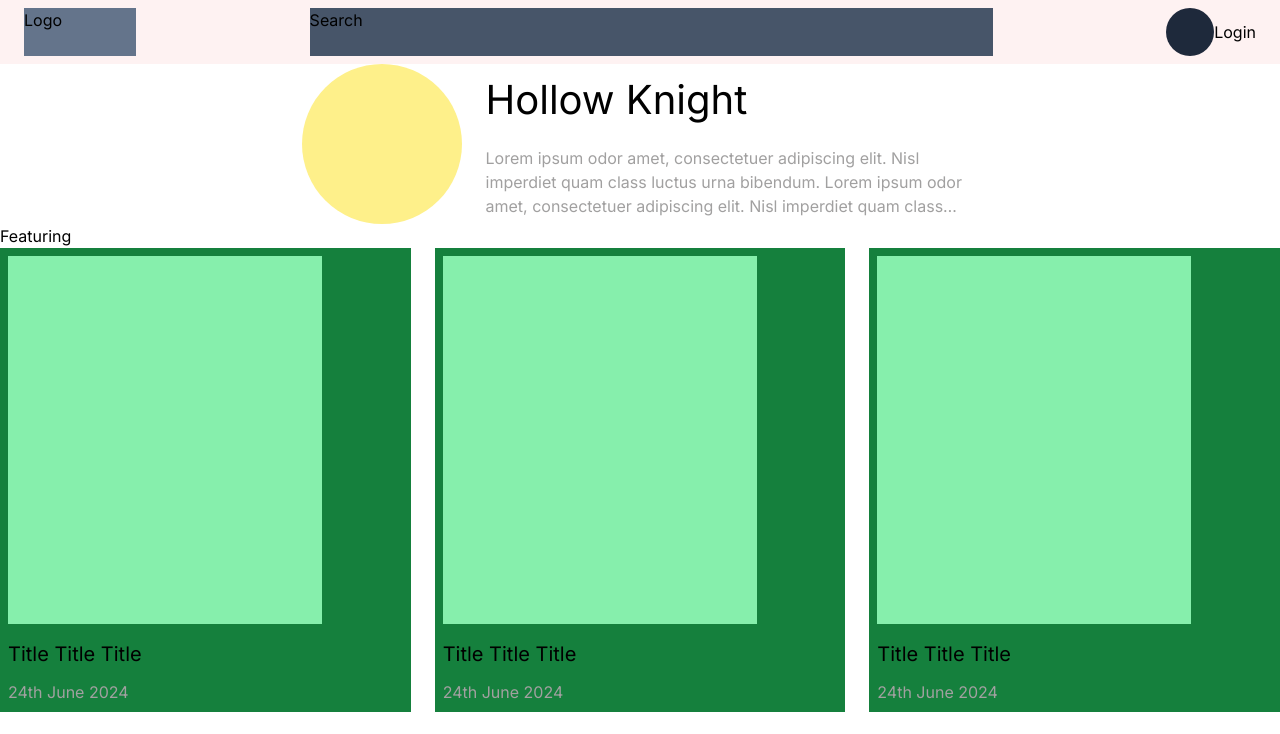
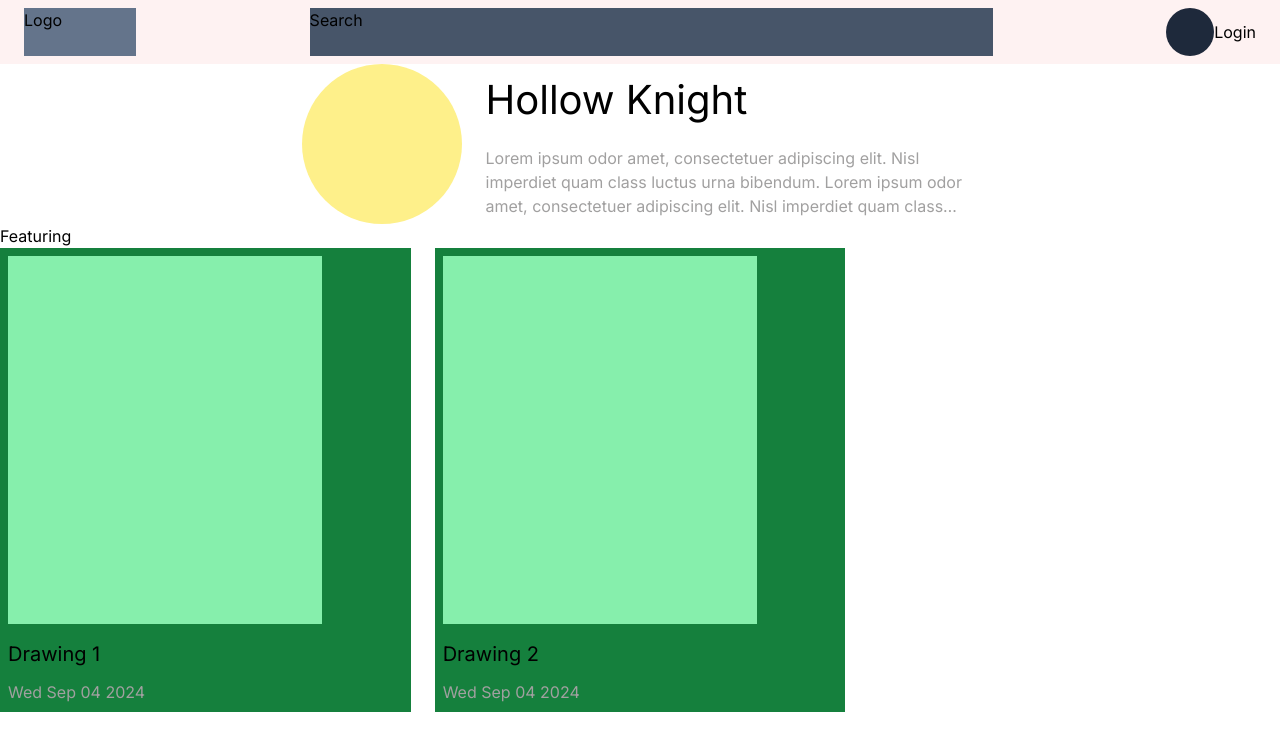
Before and after one commit to elynafock/soymilk, a Next.js app: page / in a window 1280 px wide. Shown: the top 734 px of the page. Built offline with nearby package versions, Linux system fonts and the light colour scheme.

Commit message:
map data

```diff
--- a/app/Masonry/Card.tsx
+++ b/app/Masonry/Card.tsx
@@ -1,17 +1,19 @@
 import React from "react";
+import { Post } from ".";
 
-const card = {
-  title: "Title Title Title",
-  date: "24th June 2024",
+type Props = {
+  post: Post;
 };
 
-const Card = () => {
+const Card = (props: Props) => {
   return (
     <div className="p-2 bg-green-700">
       <div className="w-[314px] h-[368px] bg-green-300"></div>
       <div className="w-[314px]">
-        <div className="text-xl pt-4 ">{card.title}</div>
-        <div className="text-base text-[#A1A0A0] pt-3 ">{card.date}</div>
+        <div className="text-xl pt-4 ">{props.post.title}</div>
+        <div className="text-base text-[#A1A0A0] pt-3 ">
+          {props.post.createdAt.toDateString()}
+        </div>
       </div>
     </div>
   );
--- a/app/Masonry/index.tsx
+++ b/app/Masonry/index.tsx
@@ -1,18 +1,48 @@
 import React from "react";
 import Card from "./Card";
 
-const index = () => {
+export type Post = {
+  id: string;
+  title: string;
+  img: {
+    url: string;
+    width: number;
+    height: number;
+  };
+  createdAt: Date;
+};
+
+const posts: Array<Post> = [
+  {
+    id: "1",
+    title: "Drawing 1",
+    img: {
+      url: "././public/hw6.png",
+      width: 314,
+      height: 368,
+    },
+    createdAt: new Date(2024, 8, 4),
+  },
+  {
+    id: "2",
+    title: "Drawing 2",
+    img: {
+      url: "././public/hw6.png",
+      width: 314,
+      height: 368,
+    },
+    createdAt: new Date(2024, 8, 4),
+  },
+];
+
+const Cards = () => {
   return (
     <div className="grid grid-cols-3 gap-6 justify-center">
-      <Card />
-      <Card />
-      <Card />
-      <Card />
-      <Card />
-      <Card />
-      <Card />
+      {posts.map((post) => (
+        <Card post={post}></Card>
+      ))}
     </div>
   );
 };
 
-export default index;
+export default Cards;
```
Also changed, not shown: 1 other file (tests, documents, lock files or other folders).
